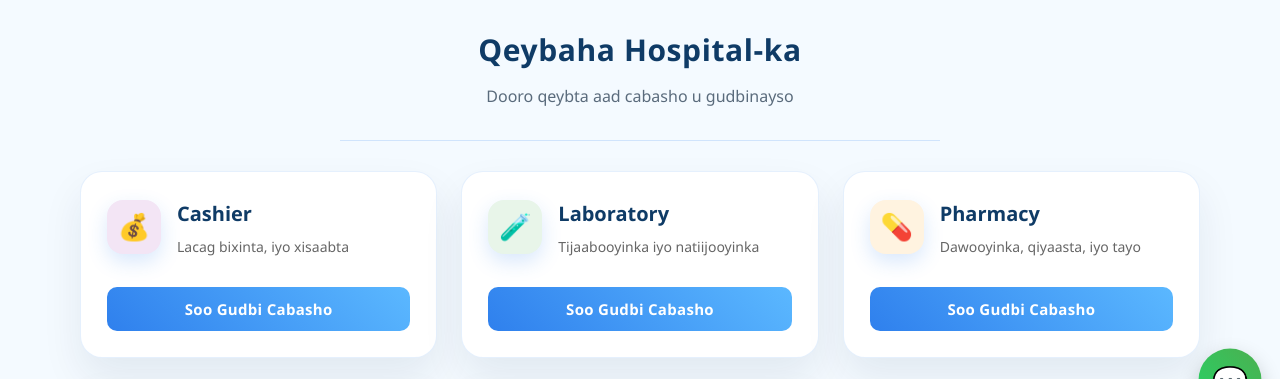
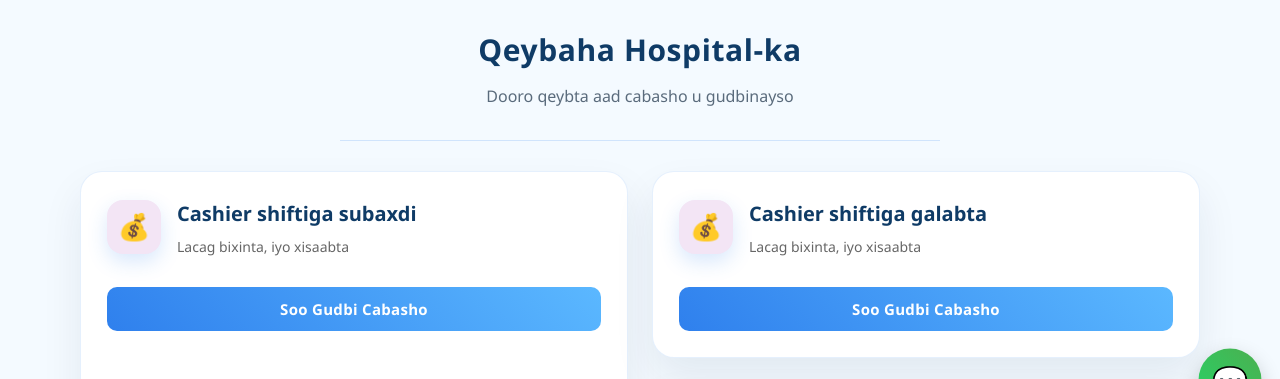
Before and after one commit to Cs-company12/CABASHO-BAXNAANO, a plain HTML site: page index.html in a window 1280 px wide. Shown: the part 370-749 px from the top of the page. Drawn offline with Linux system fonts and the light colour scheme.

Commit message:
Update Cashier section and complaint options

```diff
--- a/index.html
+++ b/index.html
@@ -206,7 +206,18 @@ footer{background:var(--dark);color:#fff;text-align:center;padding:25px;margin-t
         <div class="card-header">
           <div class="card-icon" style="background:#f3e5f5">💰</div>
           <div>
-            <h3>Cashier</h3>
+            <h3>Cashier shiftiga subaxdi</h3>
+            <p style="color:#666;font-size:14px">Lacag bixinta, iyo xisaabta</p>
+          </div>
+        </div>
+        <button class="btn btn-primary btn-block">Soo Gudbi Cabasho</button>
+      </div>
+       <div class="grid fade-in">
+      <div class="card" onclick="quickSubmit('Cashier')">
+        <div class="card-header">
+          <div class="card-icon" style="background:#f3e5f5">💰</div>
+          <div>
+            <h3>Cashier shiftiga galabta</h3>
             <p style="color:#666;font-size:14px">Lacag bixinta, iyo xisaabta</p>
           </div>
         </div>
@@ -218,7 +229,7 @@ footer{background:var(--dark);color:#fff;text-align:center;padding:25px;margin-t
           <div class="card-icon" style="background:#e8f5e9">🧪</div>
           <div>
             <h3>Laboratory</h3>
-            <p style="color:#666;font-size:14px">Tijaabooyinka iyo natiijooyinka</p>
+            <p style="color:#666;font-size:14px">Dhiig qadista iyo natiijooyinka</p>
           </div>
         </div>
         <button class="btn btn-primary btn-block">Soo Gudbi Cabasho</button>
@@ -286,7 +297,8 @@ footer{background:var(--dark);color:#fff;text-align:center;padding:25px;margin-t
           <label>Qeybta Cabashada *</label>
           <select id="compDept" required>
             <option value="">Dooro qeybta</option>
-            <option value="Cashier">💰 Cashier</option>
+            <option value="Cashier">💰 Cashier shiftiga subaxdi</option>
+            <option value="Cashier">💰 Cashier shiftiga galabta</option>
             <option value="Laboratory">🧪 Laboratory</option>
             <option value="Pharmacy">💊 Pharmacy</option>
             <option value="Emergency">🚑 Emergency</option>
```
